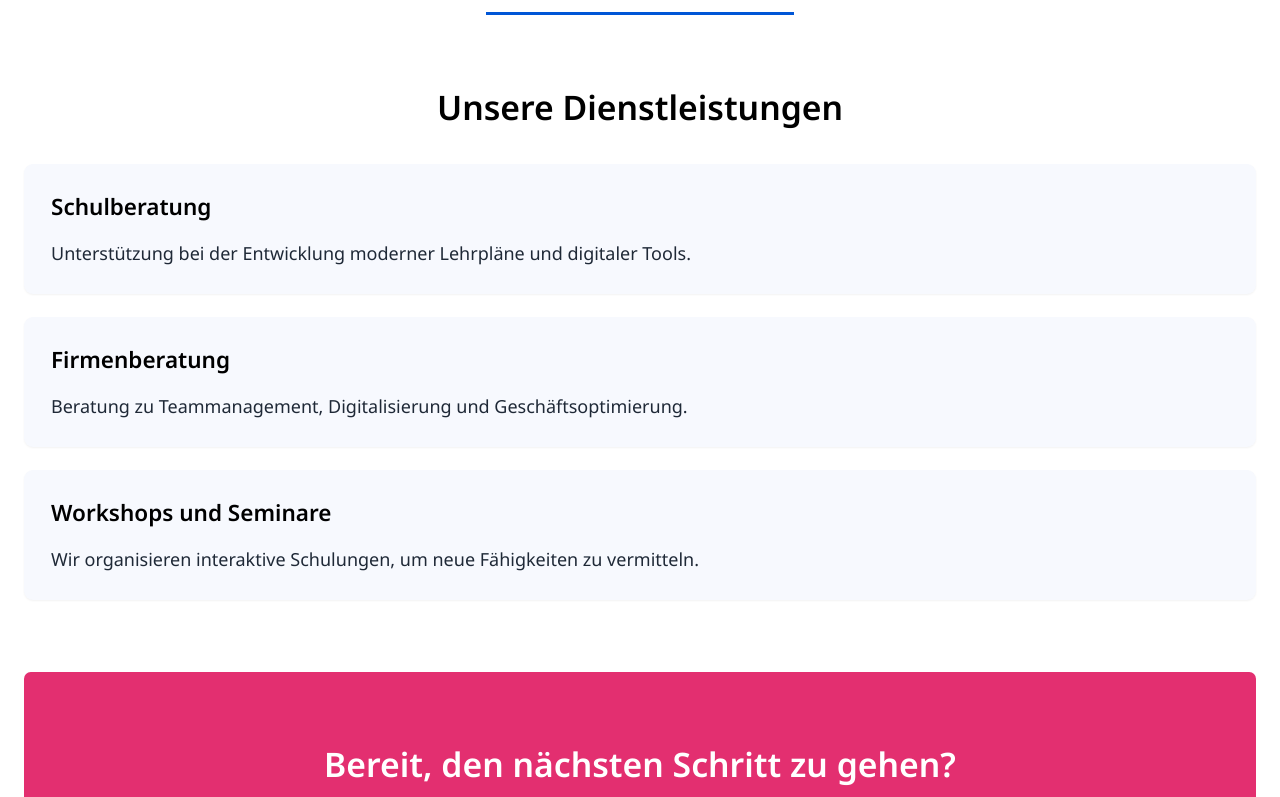
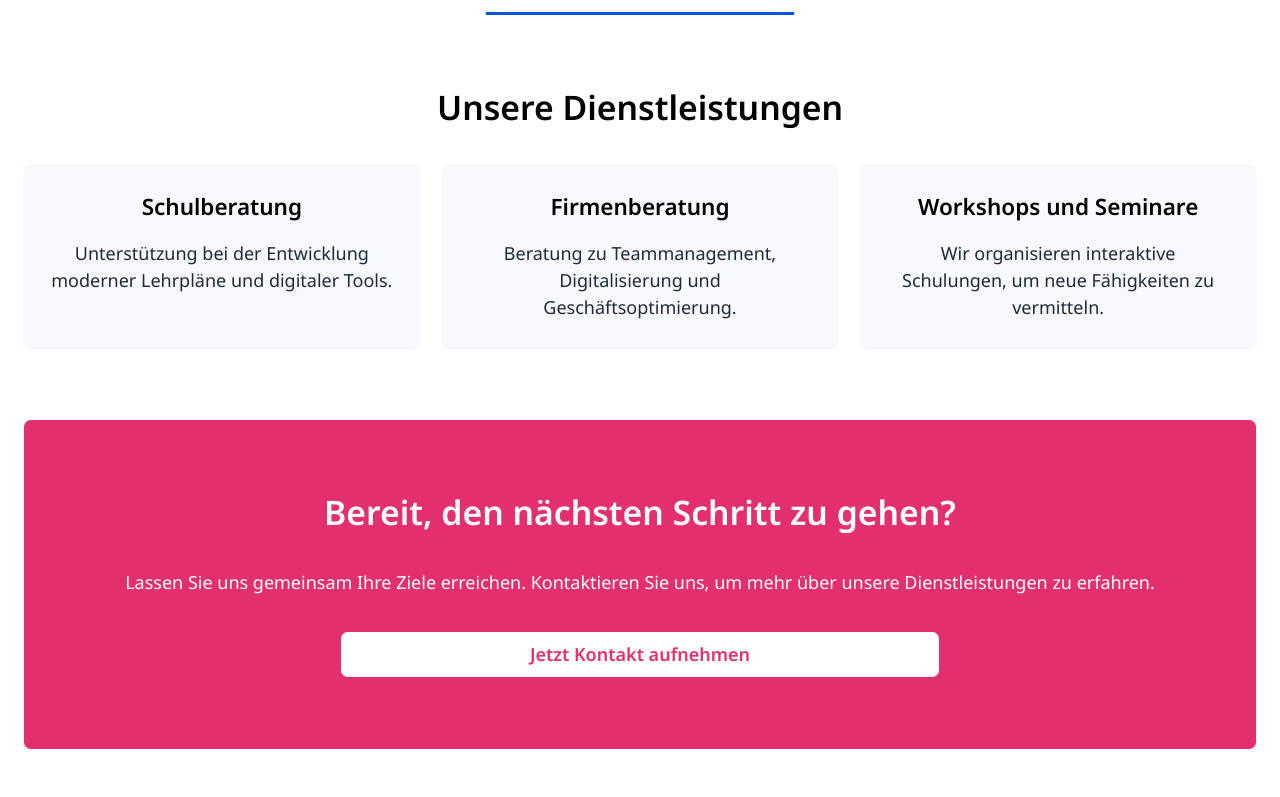
Before and after one commit to Gafum/mediaSOL, a React (Vite) app: page /service/consultation in a window 1280 px wide. Shown: the part 681-1478 px from the top of the page. Built offline with nearby package versions, Linux system fonts and the light colour scheme.

Commit message:
optimization and code refactoring

```diff
--- a/src/Routing/RoutingList.tsx
+++ b/src/Routing/RoutingList.tsx
@@ -1,8 +1,9 @@
 import About from "../Screens/About/About";
 import Contact from "../Screens/Contact/Contact";
 import Home from "../Screens/Home/Home";
-import { ConsultationService } from "../Screens/ServicesScreen/Consultation/Consultation";
-import { Maintenance } from "../Screens/ServicesScreen/Maintenance/Maintenance";
+import { ConsultationServiceData } from "../Screens/ServicesScreen/ServicesData/Consultation";
+import { MaintenanceServiceData } from "../Screens/ServicesScreen/ServicesData/Maintenance";
+import { ServicesScreenGenerator } from "../Screens/ServicesScreen/ServicesScreenGenerator";
 
 import { IScreenList } from "./Routing.types";
 
@@ -17,12 +18,16 @@ export const screenList: IScreenList = {
    },
    contationService: {
       path: "/service/consultation",
-      component: <ConsultationService />,
+      component: (
+         <ServicesScreenGenerator ServicesList={ConsultationServiceData} />
+      ),
       name: "Beratung",
    },
    maintenanceService: {
       path: "/service/maintenance",
-      component: <Maintenance />,
+      component: (
+         <ServicesScreenGenerator ServicesList={MaintenanceServiceData} />
+      ),
       name: "Wartung der Rechner",
    },
 };
--- a/src/Screens/ServicesScreen/Consultation/Consultation.tsx
+++ /dev/null
@@ -1,48 +0,0 @@
-import { ServicesScreen } from "../ServicesScreen";
-
-export const ConsultationService = (): JSX.Element => {
-   return (
-      <ServicesScreen
-         ServicesList={[
-            {
-               title: "Professionelle Beratung für Firmen und Schulen",
-               description: "Innovative Lösungen für eine bessere Zukunft",
-               button: true,
-               bg: "primaryBlue",
-            },
-            {
-               title: "Was wir bieten",
-               description:
-                  "Wir bieten maßgeschneiderte Beratungsdienste für Firmen und Schulen. Unser Ziel ist es, innovative und praktische Lösungen zuliefern, die den Erfolg unserer Kunden unterstützen.",
-            },
-            {
-               title: "Unsere Dienstleistungen",
-               list: [
-                  {
-                     title: "Schulberatung",
-                     description:
-                        "Unterstützung bei der Entwicklung moderner Lehrpläne und digitaler Tools.",
-                  },
-                  {
-                     title: "Firmenberatung",
-                     description:
-                        "Beratung zu Teammanagement, Digitalisierung und Geschäftsoptimierung.",
-                  },
-                  {
-                     title: "Workshops und Seminare",
-                     description:
-                        "Wir organisieren interaktive Schulungen, um neue Fähigkeiten zu vermitteln.",
-                  },
-               ],
-            },
-            {
-               title: "Bereit, den nächsten Schritt zu gehen?",
-               description:
-                  "Lassen Sie uns gemeinsam Ihre Ziele erreichen. Kontaktieren Sie uns, um mehr über unsere Dienstleistungen zu erfahren.",
-               button: true,
-               bg: "primaryPink",
-            },
-         ]}
-      />
-   );
-};
--- a/src/Screens/ServicesScreen/Maintenance/Maintenance.tsx
+++ /dev/null
@@ -1,77 +0,0 @@
-import { useNavigate } from "react-router-dom";
-import CustomBtn from "../../../UI/CustomBtn/CustomBtn";
-import { screenList } from "../../../Routing/RoutingList";
-import { ServicesScreen } from "../ServicesScreen";
-
-export const Maintenance = (): JSX.Element => {
-   const navigate = useNavigate();
-
-   return (
-      <ServicesScreen
-         ServicesList={[
-            {
-               title: "Wartung der Rechner und Server",
-               description:
-                  "Ihre Rechner und Server in sicheren Händen – zuverlässig, professionell und effizient.",
-            },
-            {
-               title: "Warum regelmäßige Wartung?",
-               list: [
-                  {
-                     title: "Maximale Leistung",
-                     description:
-                        "Optimieren Sie die Leistung Ihrer Geräte durch regelmäßige Wartung und verhindern Sie unnötige Ausfallzeiten.",
-                  },
-                  {
-                     title: "Längere Lebensdauer",
-                     description:
-                        "Regelmäßige Wartung verlängert die Lebensdauer Ihrer Hardware und spart langfristig Kosten.",
-                  },
-                  {
-                     title: "Datensicherheit",
-                     description:
-                        "Schützen Sie Ihre sensiblen Daten durch regelmäßige Updates und Sicherheitschecks.",
-                  },
-                  {
-                     title: "Effiziente Arbeitsprozesse",
-                     description:
-                        "Minimieren Sie Unterbrechungen im Arbeitsalltag durch proaktive Wartung Ihrer IT-Systeme.",
-                  },
-               ],
-            },
-            {
-               title: "Bereit für sichere IT-Systeme?",
-               description:
-                  "Kontaktieren Sie uns, um mehr über unsere Wartungsservices zu erfahren. Unser Team steht Ihnen zur Seite!",
-               bg: "primaryPink",
-               button: true,
-            },
-         ]}
-      />
-   );
-
-   return (
-      <div>
-         <div className="w-1/4 h-[3px] bg-primaryBlue m-auto" />
-
-         <section className="py-20 px-4 bg-primaryPink rounded-md text-center">
-            <div className="text-center">
-               <h2 className="text-3xl font-semibold mb-6 text-white">
-                  Bereit für sichere IT-Systeme?
-               </h2>
-               <p className="text-lg text-white mb-8">
-                  Kontaktieren Sie uns, um mehr über unsere Wartungsservices zu
-                  erfahren. Unser Team steht Ihnen zur Seite!
-               </p>
-               <CustomBtn
-                  onClick={() => navigate(screenList.contact.path)}
-                  btnText="Jetzt Kontakt aufnehmen"
-                  className="w-1/2 min-w-200px font-semibold"
-                  bgColor="white"
-                  color="primaryPink"
-               />
-            </div>
-         </section>
-      </div>
-   );
-};
--- a/src/Screens/ServicesScreen/MyComponents/OneSection.tsx
+++ b/src/Screens/ServicesScreen/MyComponents/OneSection.tsx
@@ -1,4 +1,4 @@
-import { IOneSection } from "../ServicesScreen";
+import { IOneSection } from "../ServicesScreenGenerator";
 import { SimpleSection } from "./SimpleSection";
 
 export const OneSection = ({
@@ -19,13 +19,15 @@ export const OneSection = ({
          />
       );
    } else {
-      let gridCols = list.length % 3 == 0 ? 3 : 2;
+      let gridCols = list.length % 3 == 0; // Is the list nicely divisible by 3?
 
       // Component with list
       return (
          <section className="py-16">
             <h3 className="text-3xl font-semibold text-center mb-8">{title}</h3>
-            <div className={`grid grid-cols-1 md:grid-cols-${gridCols} gap-5`}>
+            <div
+               className={`grid grid-cols-1 ${gridCols ? "md:grid-cols-3" : "md:grid-cols-2"} gap-5`}
+            >
                {list.map(
                   ({
                      title: localTitle,
@@ -33,7 +35,7 @@ export const OneSection = ({
                   }: IOneSection) => {
                      return (
                         <div
-                           className="bg-primaryLightGrey shadow-sm rounded-lg p-6"
+                           className={`bg-primaryLightGrey shadow-sm rounded-lg p-6 ${gridCols ? "text-center" : "text-left"}`}
                            key={localTitle}
                         >
                            <h3 className="text-xl font-semibold mb-4">
--- a/src/Screens/ServicesScreen/MyComponents/SimpleSection.tsx
+++ b/src/Screens/ServicesScreen/MyComponents/SimpleSection.tsx
@@ -1,5 +1,5 @@
 import { useNavigate } from "react-router-dom";
-import { IOneSection } from "../ServicesScreen";
+import { IOneSection } from "./ServicesScreenGenerator";
 import { screenList } from "../../../Routing/RoutingList";
 import CustomBtn from "../../../UI/CustomBtn/CustomBtn";
 
--- /dev/null
+++ b/src/Screens/ServicesScreen/ServicesData/Consultation.tsx
@@ -0,0 +1,40 @@
+export const ConsultationServiceData = [
+   {
+      title: "Professionelle Beratung für Firmen und Schulen",
+      description: "Innovative Lösungen für eine bessere Zukunft",
+      button: true,
+      bg: "primaryBlue",
+   },
+   {
+      title: "Was wir bieten",
+      description:
+         "Wir bieten maßgeschneiderte Beratungsdienste für Firmen und Schulen. Unser Ziel ist es, innovative und praktische Lösungen zuliefern, die den Erfolg unserer Kunden unterstützen.",
+   },
+   {
+      title: "Unsere Dienstleistungen",
+      list: [
+         {
+            title: "Schulberatung",
+            description:
+               "Unterstützung bei der Entwicklung moderner Lehrpläne und digitaler Tools.",
+         },
+         {
+            title: "Firmenberatung",
+            description:
+               "Beratung zu Teammanagement, Digitalisierung und Geschäftsoptimierung.",
+         },
+         {
+            title: "Workshops und Seminare",
+            description:
+               "Wir organisieren interaktive Schulungen, um neue Fähigkeiten zu vermitteln.",
+         },
+      ],
+   },
+   {
+      title: "Bereit, den nächsten Schritt zu gehen?",
+      description:
+         "Lassen Sie uns gemeinsam Ihre Ziele erreichen. Kontaktieren Sie uns, um mehr über unsere Dienstleistungen zu erfahren.",
+      button: true,
+      bg: "primaryPink",
+   },
+];
--- /dev/null
+++ b/src/Screens/ServicesScreen/ServicesData/Maintenance.tsx
@@ -0,0 +1,39 @@
+export const MaintenanceServiceData = [
+   {
+      title: "Wartung der Rechner und Server",
+      description:
+         "Ihre Rechner und Server in sicheren Händen – zuverlässig, professionell und effizient.",
+   },
+   {
+      title: "Warum regelmäßige Wartung?",
+      list: [
+         {
+            title: "Maximale Leistung",
+            description:
+               "Optimieren Sie die Leistung Ihrer Geräte durch regelmäßige Wartung und verhindern Sie unnötige Ausfallzeiten.",
+         },
+         {
+            title: "Längere Lebensdauer",
+            description:
+               "Regelmäßige Wartung verlängert die Lebensdauer Ihrer Hardware und spart langfristig Kosten.",
+         },
+         {
+            title: "Datensicherheit",
+            description:
+               "Schützen Sie Ihre sensiblen Daten durch regelmäßige Updates und Sicherheitschecks.",
+         },
+         {
+            title: "Effiziente Arbeitsprozesse",
+            description:
+               "Minimieren Sie Unterbrechungen im Arbeitsalltag durch proaktive Wartung Ihrer IT-Systeme.",
+         },
+      ],
+   },
+   {
+      title: "Bereit für sichere IT-Systeme?",
+      description:
+         "Kontaktieren Sie uns, um mehr über unsere Wartungsservices zu erfahren. Unser Team steht Ihnen zur Seite!",
+      bg: "primaryPink",
+      button: true,
+   },
+];
--- a/src/Screens/ServicesScreen/ServicesScreen.tsx
+++ b/src/Screens/ServicesScreen/ServicesScreenGenerator.tsx
@@ -12,7 +12,7 @@ interface ServicesScreenProps {
    ServicesList: IOneSection[];
 }
 
-export const ServicesScreen = ({
+export const ServicesScreenGenerator = ({
    ServicesList,
 }: ServicesScreenProps): JSX.Element => {
    return (
--- a/src/UI/CustomBtn/CustomBtn.tsx
+++ b/src/UI/CustomBtn/CustomBtn.tsx
@@ -17,7 +17,7 @@ function CustomBtn({
       <button
          onClick={onClick}
          className={
-            `bg-${bgColor} rounded-md py-2 px-1 transition duration-300 hover:brightness-110 hover:shadow-lg text-${color} ` +
+            `bg-${bgColor} rounded-md py-2 px-1 transition duration-300 hover:brightness-110 hover:shadow-lg ${"text-" + color} ` +
             (className ? className : "")
          }
       >
```
